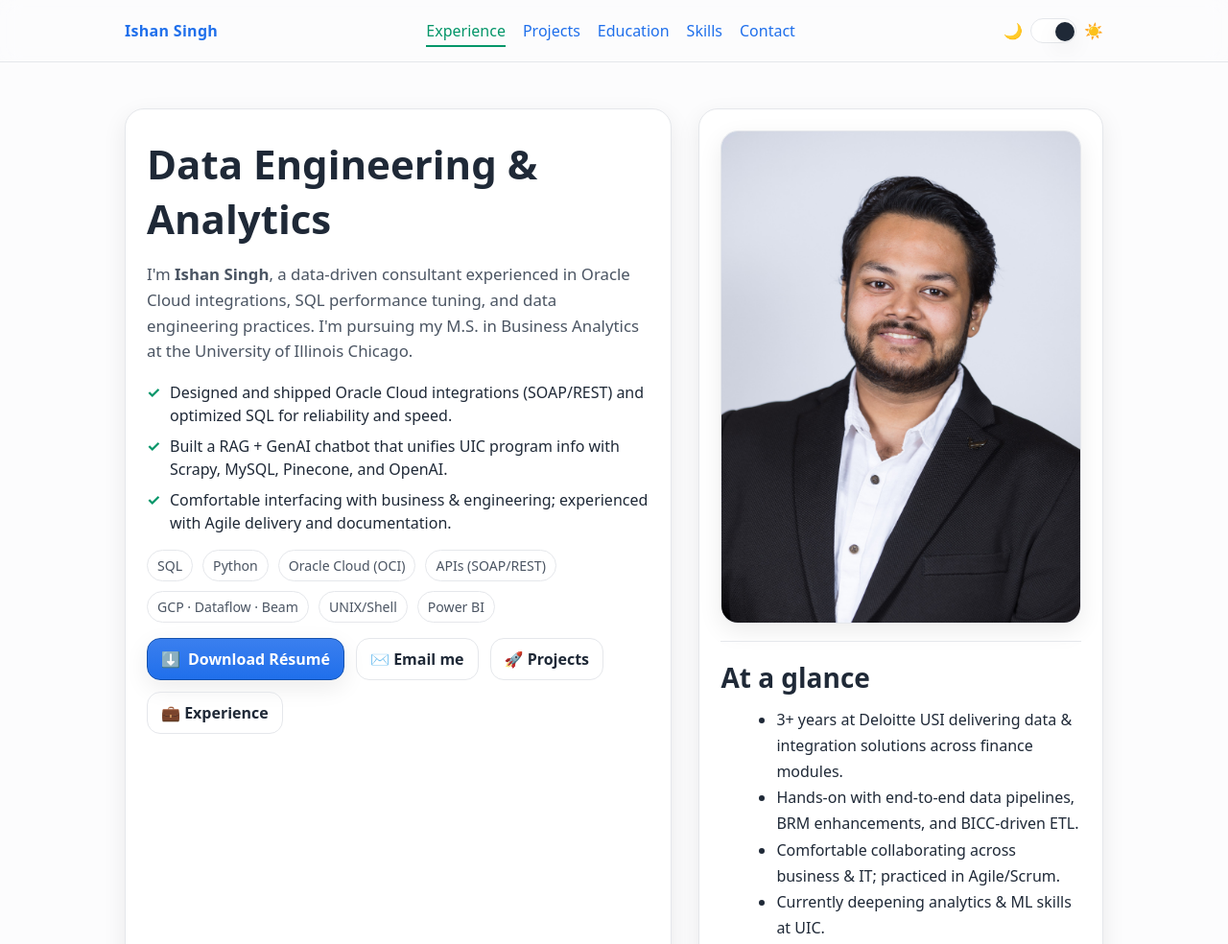
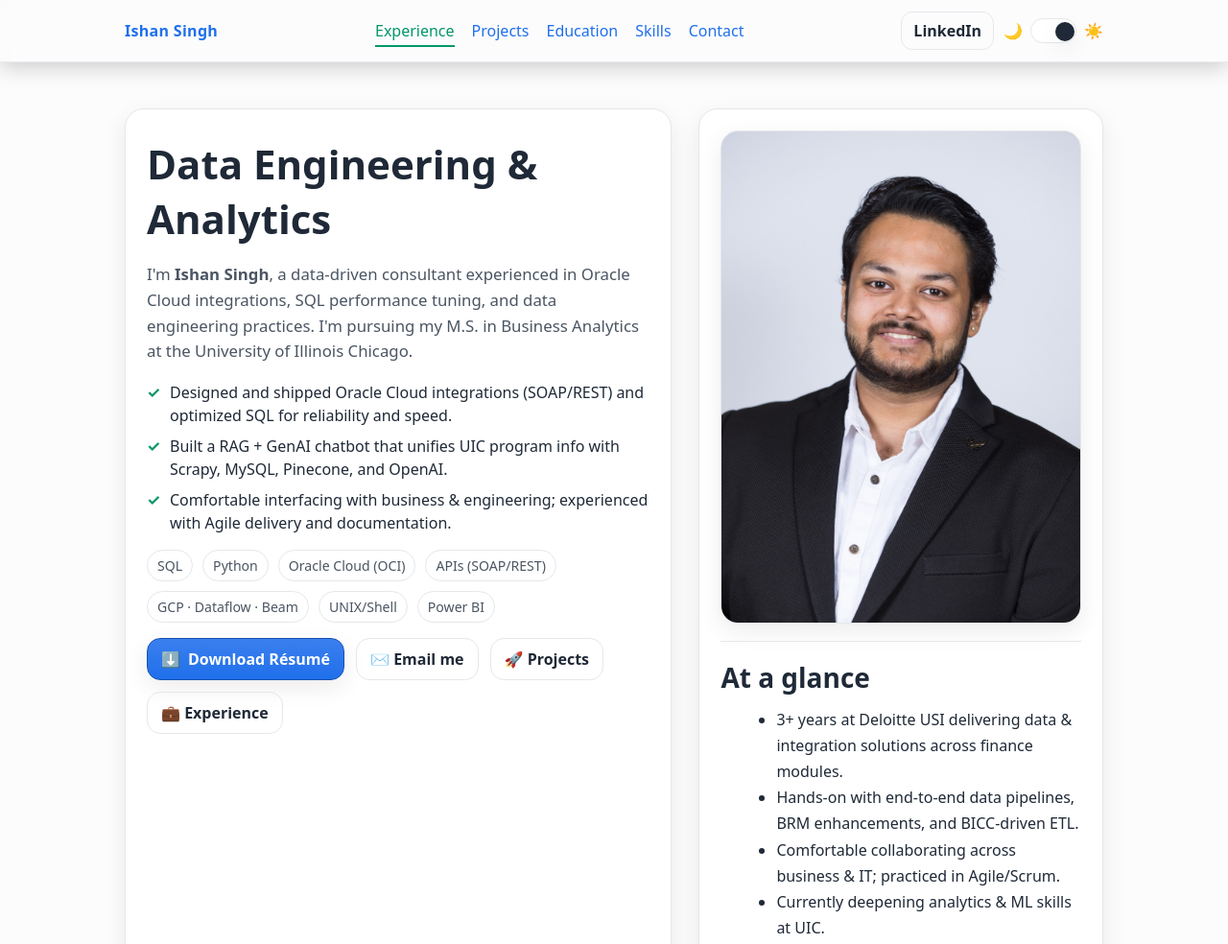
Before and after one commit to ishan-singh98/ishan-singh98.github.io, a plain HTML site: page index.html in a window 1280 px wide. Shown: the top 984 px of the page at 96% size. Drawn offline with Linux system fonts and the light colour scheme.

Commit message:
Added linkedin to header

```diff
--- a/index.html
+++ b/index.html
@@ -35,8 +35,8 @@
     a{color:var(--brand); text-decoration:none}
     a:hover{text-decoration:underline}
     .container{max-width:1060px; margin:0 auto; padding:0 20px}
-    header{position:sticky; top:0; z-index:60; backdrop-filter:blur(10px) saturate(1.2); background:color-mix(in oklab, var(--bg), transparent 45%); border-bottom:1px solid var(--border); transition:background .25s ease, border-color .25s ease, box-shadow .25s ease}
-    header.scrolled{background:color-mix(in oklab, var(--bg), transparent 68%); border-bottom-color:color-mix(in oklab, var(--border), transparent 30%); box-shadow:0 6px 20px rgba(0,0,0,.18)}
+    header{position:sticky; top:0; z-index:999; backdrop-filter:blur(10px) saturate(1.2); background:color-mix(in oklab, var(--bg), transparent 62%); border-bottom:1px solid color-mix(in oklab, var(--border), transparent 20%); box-shadow:0 6px 20px rgba(0,0,0,.18);}
+
     .nav{display:flex; align-items:center; justify-content:space-between; height:64px}
     .nav a.brand{font-weight:700; letter-spacing:.3px}
     .nav ul{display:flex; gap:18px; list-style:none; margin:0; padding:0}
@@ -132,7 +132,7 @@
         </ul>
       </nav>
       <div class="actions">
-
+        <a class="btn small ghost" href="https://www.linkedin.com/in/ishan-singh-b92697143/" target="_blank" rel="noopener" aria-label="LinkedIn profile">LinkedIn</a>
         <div class="theme-toggle" aria-label="Theme toggle">
           <span aria-hidden="true">🌙</span>
           <label class="switch">
@@ -194,6 +194,7 @@
           <span class="badge">Stakeholder Communication</span>
           <span class="badge">Cross‑functional Collaboration</span>
         </div>
+      </div>
     </section>
 
     <section id="experience">
@@ -320,7 +321,6 @@
           <p><strong>Phone:</strong> <a href="tel:+13122859350">+1 (312) 285‑9350</a></p>
           <div style="display:flex; gap:10px; flex-wrap:wrap; margin-top:8px">
             <button class="btn small" id="copyEmail">Copy email</button>
-            <a class="btn small ghost" href="https://www.linkedin.com/in/ishan-singh-b92697143/" target="_blank" rel="noopener">Open LinkedIn</a>
           </div>
         </article>
         <article class="card">
@@ -390,7 +390,7 @@
     window.addEventListener('scroll', () => {
       const y = window.scrollY || document.documentElement.scrollTop;
       toTop.style.display = y > 450 ? 'inline-flex' : 'none';
-      headerEl.classList.toggle('scrolled', y > 8);
+
     });
     toTop.addEventListener('click', () => window.scrollTo({top:0, behavior:'smooth'}));
   </script>
```
